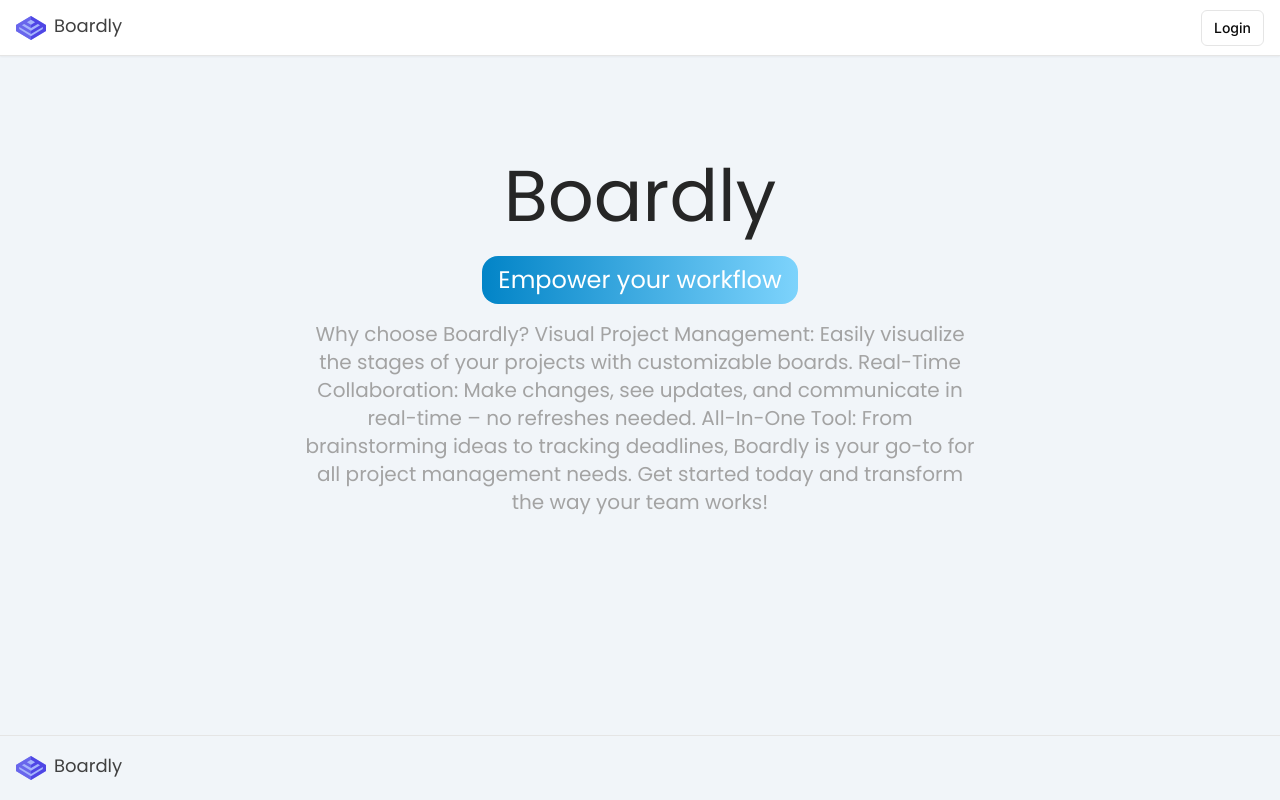
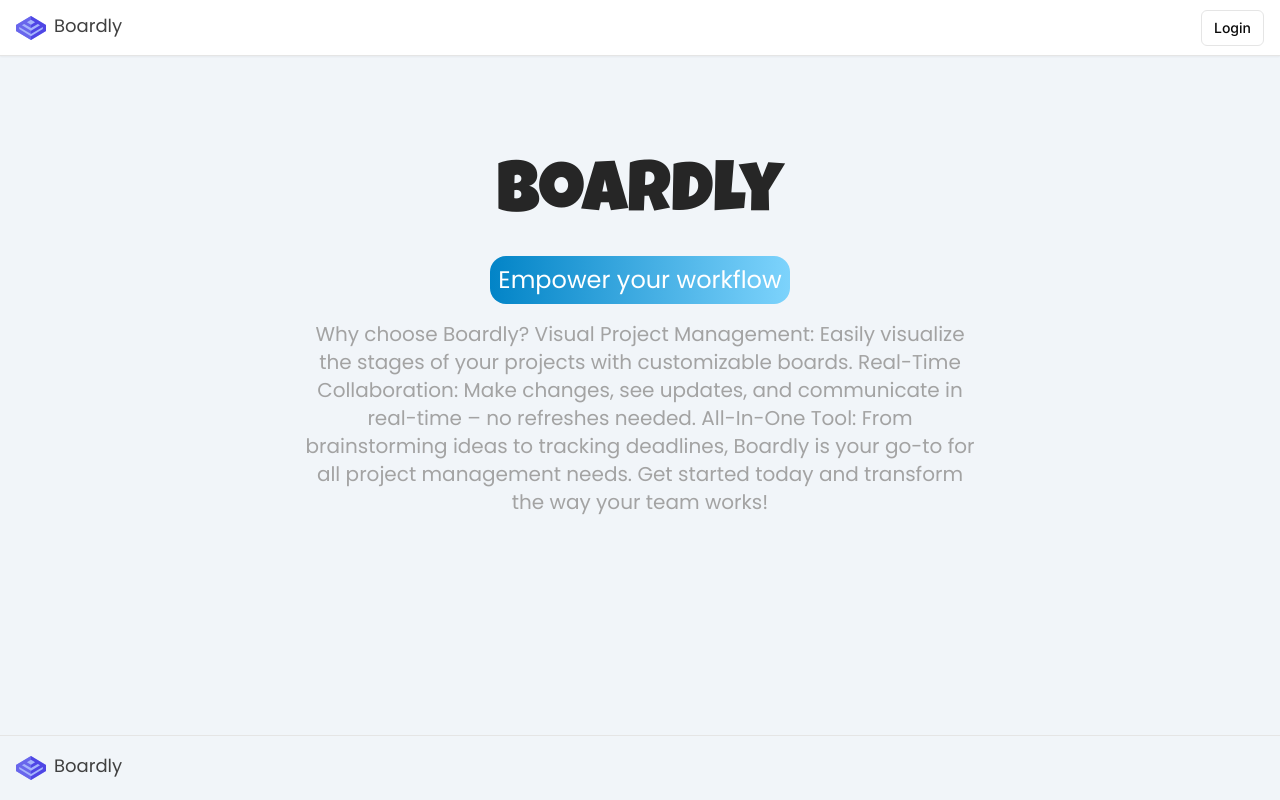
Before and after one commit to jronnefalk/boardly, a Next.js app in the folder boardly/: page / in a window 1280 px wide. Built offline with nearby package versions, Linux system fonts and the light colour scheme.

Commit message:
Updated fonts on starting page

```diff
--- a/boardly/app/(startingpage)/page.tsx
+++ b/boardly/app/(startingpage)/page.tsx
@@ -1,9 +1,16 @@
 import Link from "next/link";
-import { Poppins } from "next/font/google";
+import { Poppins, Luckiest_Guy } from "next/font/google";
 
 import { cn } from "@/lib/utils"
 
-const textFont = Poppins({
+const textFont = Luckiest_Guy({
+    subsets: ["latin"],
+    weight: [
+        "400",
+    ],
+});
+
+const smallTextFont = Poppins({
     subsets: ["latin"],
     weight: [
         "100",
@@ -28,13 +35,16 @@ const StartingPage = () => {
                 <h1 className="text-4xl md:text-7xl text-center text-neutral-800 mb-6">
                     Boardly
                 </h1>
-                <div className="text-2xl md:text-2xl bg-gradient-to-r from-sky-600 to-sky-300 text-white px-4 p-2 rounded-2xl 2-fit">
-                    Empower your workflow
+                <div className={cn(
+                    "text-2xl md:text-2xl bg-gradient-to-r from-sky-600 to-sky-300 text-white px-4 p-2 rounded-2xl 2-fit",
+                    smallTextFont.className,
+                )}>
+                    <p>Empower your workflow</p>
                 </div>
             </div>
             <div className={cn(
                 "text-sm md:text-xl text-neutral-400 mt-4 max-w-xs md:max-w-2xl text-center mx-auto",
-                textFont.className,
+                smallTextFont.className,
             )}>
             Why choose Boardly?
 
@@ -44,7 +54,6 @@ const StartingPage = () => {
             Get started today and transform the way your team works!
             </div>
         </div>
-
     );
 };
 
```
